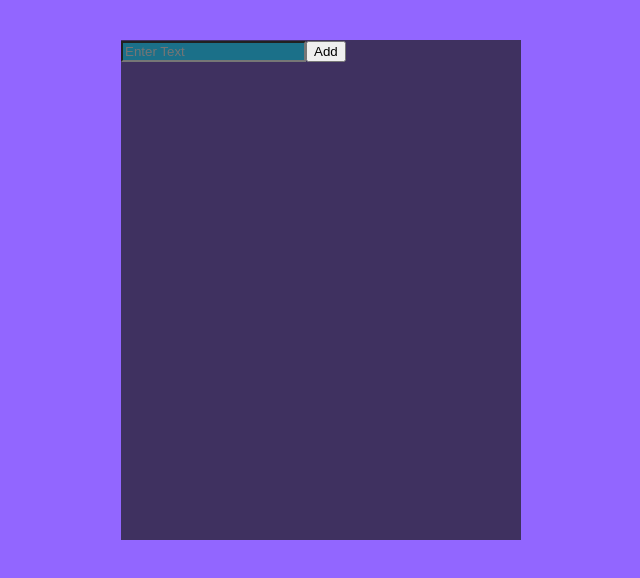
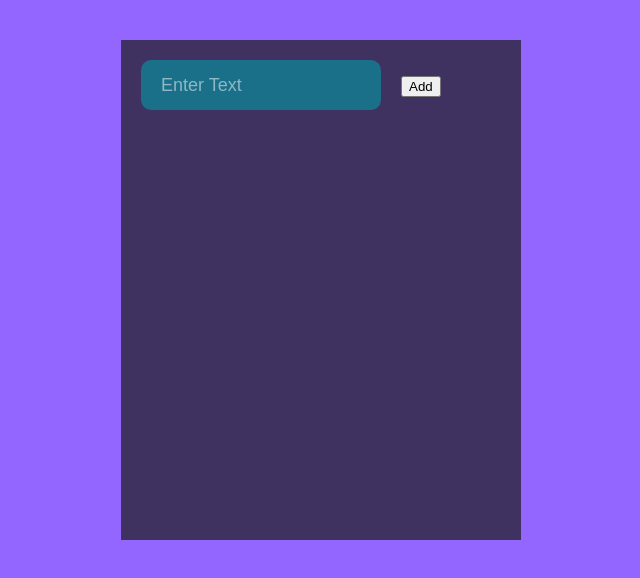
Before and after one commit to jimmymetts/todolist, a React (Create React App) app: page / in a window 1280 px wide. Shown: the top 578 px of the page, without its empty margins (319-959 px from the left). Built offline with nearby package versions, Linux system fonts and the light colour scheme.

Commit message:
added css to input form

```diff
--- a/src/App.css
+++ b/src/App.css
@@ -9,4 +9,15 @@ body {
 }
 #to-do-form input {
   background-color: rgb(27, 112, 137);
+  border: 0;
+  width: 200px;
+  height: 50px;
+  padding: 0 20px;
+  margin: 20px;
+  font-size: 18px;
+  border-radius: 10px;
+  color: #ffff;
 }
+#to-do-form input::placeholder {
+  color: rgba(255, 255, 255, 0.5);
+}
```
